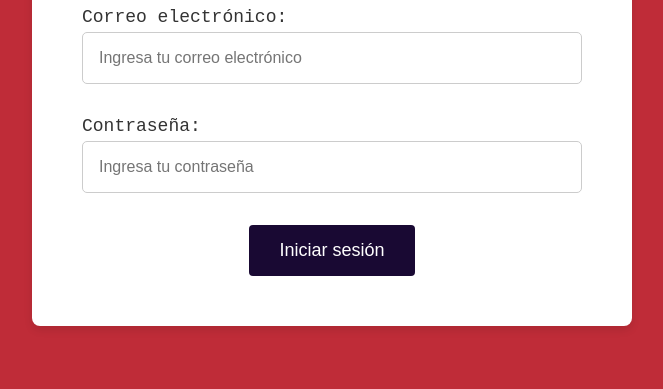
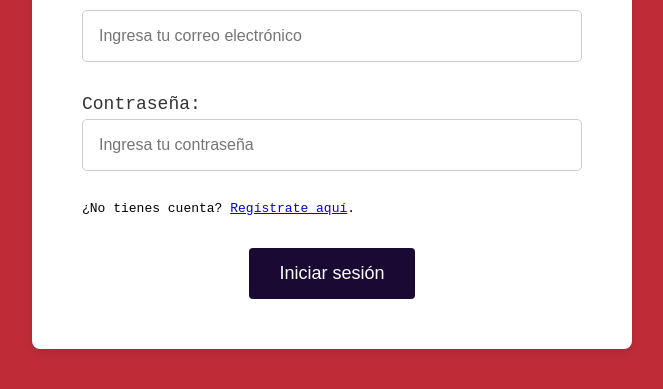
Before and after one commit to EliasYP/GetWork-LandingPage, a plain HTML site: page login.html in a window 1280 px wide. Shown: the part 277-666 px from the top of the page, without its empty margins (308-971 px from the left). Drawn offline with Linux system fonts and the light colour scheme.

Commit message:
fix: Add link to registration page from login form

```diff
--- a/login.html
+++ b/login.html
@@ -33,6 +33,8 @@
                         <input type="password" id="password" placeholder="Ingresa tu contraseña">
                     </div>
                     <span id="passwordError" class="error-message" style="display: none; color: red;">La contraseña debe tener al menos 8 caracteres.</span>
+                    <br><br>
+                    <p class="register-link">¿No tienes cuenta? <a href="register.html">Regístrate aquí</a>.</p>
                 </div>
                 <button class="btn-register" onclick="validarFormulario()">Iniciar sesión</button>
             </div>
```
